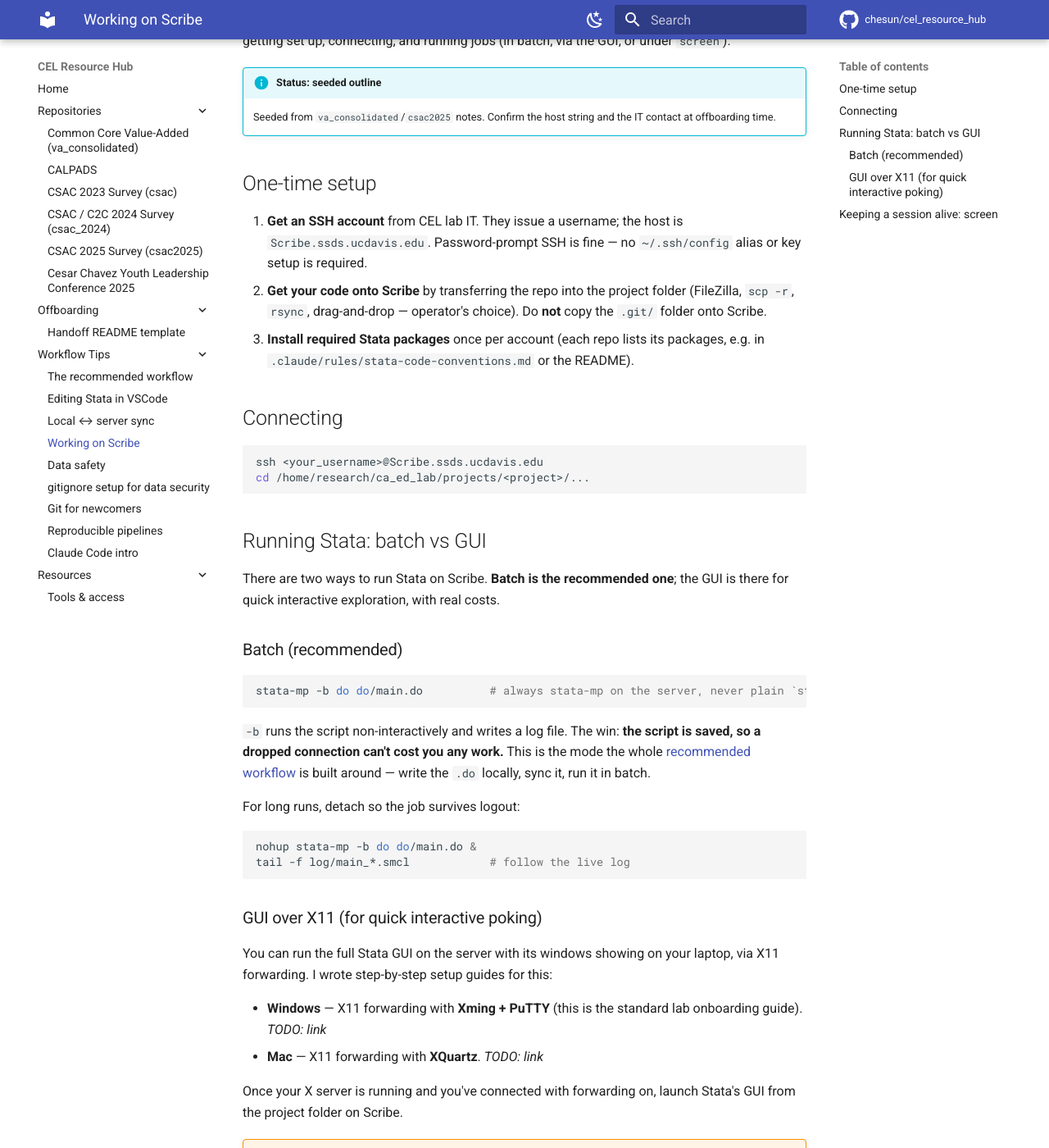
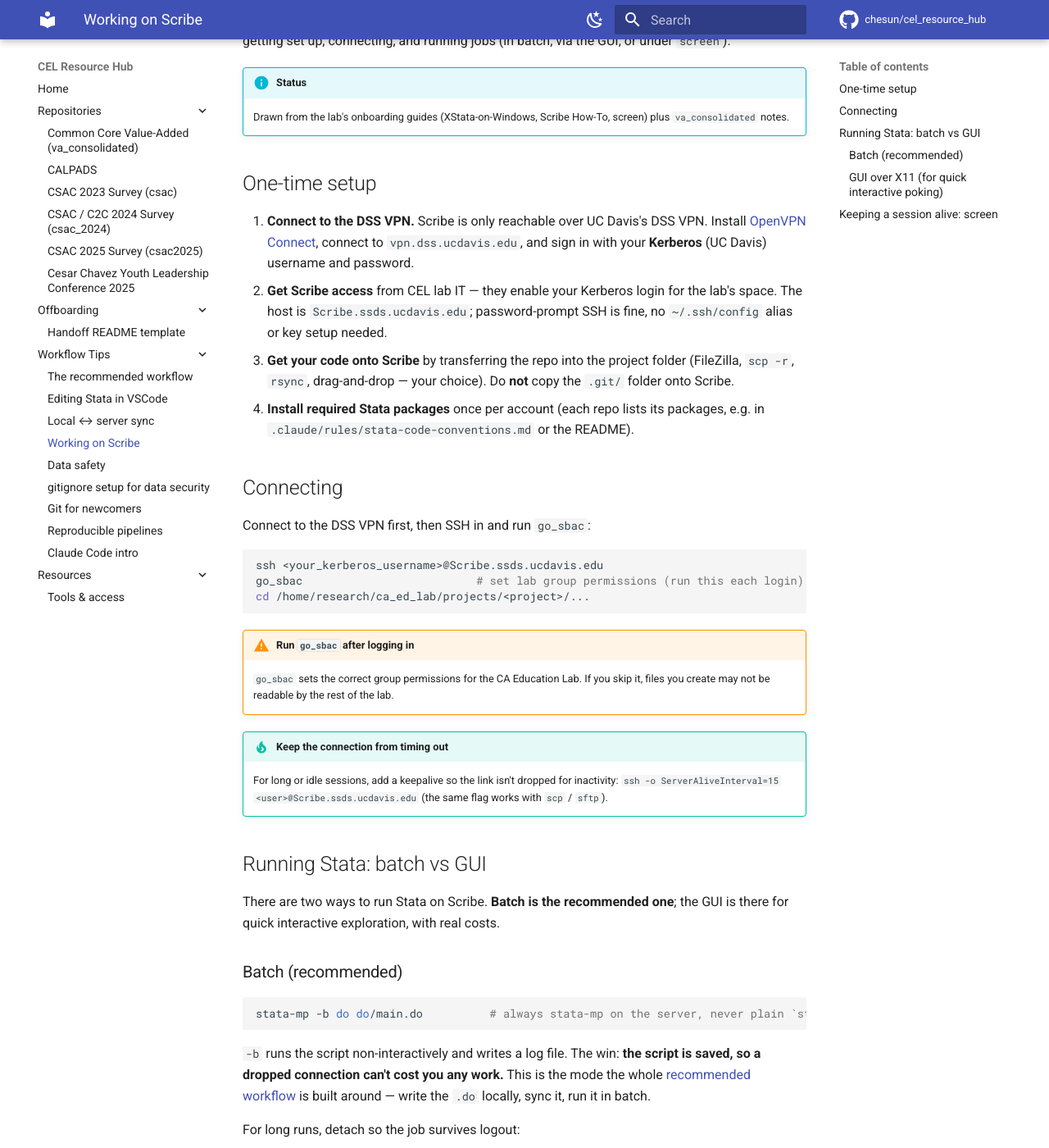
Before and after one commit to chesun/cel_resource_hub, an MkDocs documentation site: the page built from docs/workflow-tips/working-on-scribe.md, in a window 1280 px wide and 1400 px high, scrolled down 194 px. Shown: the whole window at 82% size. Built offline with MkDocs 1.6.1 and Material for MkDocs 9.7.7, drawn with Linux system fonts in a browser that asks for light colours; comment, search, counter and statistics services are not loaded; some of the changed text lies outside the part shown.

Commit message:
Working on Scribe: integrate the lab onboarding guides
Fold the useful content from the lab's onboarding docs (XStata-on-Windows, Scribe How-To, using-screen, useful-unix-commands) into the hub: the DSS VPN requirement (OpenVPN Connect, Kerberos login), the go_sbac group-permissions step, real GUI steps for Mac (XQuartz, ssh -Y) and Windows (Xming + PuTTY), screen-recovery commands, and the SSH ServerAliveInterval keepalive. Add VPN + X-server to tools.md and FileZilla SFTP/Site-Manager details to the sync page.

Co-Authored-By: Claude Opus 4.8 (1M context) <noreply@anthropic.com>

````diff
--- a/docs/workflow-tips/working-on-scribe.md
+++ b/docs/workflow-tips/working-on-scribe.md
@@ -4,27 +4,42 @@ My CEL analysis runs on **Scribe**, the UC Davis SSDS server — the restricted
 right Stata setup live only there, so my pipelines run on Scribe, not on a laptop. This page
 covers getting set up, connecting, and running jobs (in batch, via the GUI, or under `screen`).
 
-!!! info "Status: seeded outline"
-    Seeded from `va_consolidated`/`csac2025` notes. Confirm the host string and the IT
-    contact at offboarding time.
+!!! info "Status"
+    Drawn from the lab's onboarding guides (XStata-on-Windows, Scribe How-To, screen) plus
+    `va_consolidated` notes.
 
 ## One-time setup
 
-1. **Get an SSH account** from CEL lab IT. They issue a username; the host is
-   `Scribe.ssds.ucdavis.edu`. Password-prompt SSH is fine — no `~/.ssh/config` alias or key
-   setup is required.
-2. **Get your code onto Scribe** by transferring the repo into the project folder
-   (FileZilla, `scp -r`, `rsync`, drag-and-drop — operator's choice). Do **not** copy the
-   `.git/` folder onto Scribe.
-3. **Install required Stata packages** once per account (each repo lists its packages, e.g.
+1. **Connect to the DSS VPN.** Scribe is only reachable over UC Davis's DSS VPN. Install
+   [OpenVPN Connect](https://it.dss.ucdavis.edu/our-services/ls-vpn-service), connect to
+   `vpn.dss.ucdavis.edu`, and sign in with your **Kerberos** (UC Davis) username and password.
+2. **Get Scribe access** from CEL lab IT — they enable your Kerberos login for the lab's space.
+   The host is `Scribe.ssds.ucdavis.edu`; password-prompt SSH is fine, no `~/.ssh/config` alias
+   or key setup needed.
+3. **Get your code onto Scribe** by transferring the repo into the project folder
+   (FileZilla, `scp -r`, `rsync`, drag-and-drop — your choice). Do **not** copy the `.git/`
+   folder onto Scribe.
+4. **Install required Stata packages** once per account (each repo lists its packages, e.g.
    in `.claude/rules/stata-code-conventions.md` or the README).
 
 ## Connecting
 
+Connect to the DSS VPN first, then SSH in and run `go_sbac`:
+
 ```bash
-ssh <your_username>@Scribe.ssds.ucdavis.edu
+ssh <your_kerberos_username>@Scribe.ssds.ucdavis.edu
+go_sbac                          # set lab group permissions (run this each login)
 cd /home/research/ca_ed_lab/projects/<project>/...
 ```
+
+!!! warning "Run `go_sbac` after logging in"
+    `go_sbac` sets the correct group permissions for the CA Education Lab. If you skip it, files
+    you create may not be readable by the rest of the lab.
+
+!!! tip "Keep the connection from timing out"
+    For long or idle sessions, add a keepalive so the link isn't dropped for inactivity:
+    `ssh -o ServerAliveInterval=15 <user>@Scribe.ssds.ucdavis.edu` (the same flag works with
+    `scp` / `sftp`).
 
 ## Running Stata: batch vs GUI
 
@@ -52,13 +67,28 @@ tail -f log/main_*.smcl            # follow the live log
 ### GUI over X11 (for quick interactive poking)
 
 You can run the full Stata GUI on the server with its windows showing on your laptop, via X11
-forwarding. I wrote step-by-step setup guides for this:
+forwarding. The GUI binaries on Scribe are `xstata-mp` (and `xstata-se`).
 
-- **Windows** — X11 forwarding with **Xming + PuTTY** (this is the standard lab onboarding guide). _TODO: link_
-- **Mac** — X11 forwarding with **XQuartz**. _TODO: link_
+**Mac (XQuartz).** Install [XQuartz](https://www.xquartz.org/), connect to the VPN, then SSH with
+trusted X11 forwarding (`-Y`):
 
-Once your X server is running and you've connected with forwarding on, launch Stata's GUI from
-the project folder on Scribe.
+```bash
+ssh -Y <your_kerberos_username>@Scribe.ssds.ucdavis.edu
+go_sbac
+xstata-mp                        # or xstata-se
+```
+
+**Windows (Xming + PuTTY).** Install [PuTTY](https://www.chiark.greenend.org.uk/~sgtatham/putty/latest.html)
+and the [Xming](https://sourceforge.net/projects/xming/) X server, then:
+
+1. Launch **Xming** (it minimizes to the system tray).
+2. In **PuTTY**, set the Host Name to `Scribe.ssds.ucdavis.edu`.
+3. Under **Category → Connection → SSH → X11**, check **Enable X11 forwarding** and set the
+   remote authentication protocol to **MIT-Magic-Cookie-1**. (Optionally save this as a session.)
+4. With the DSS VPN connected, click **Open**, log in, run `go_sbac`, then `xstata-mp`.
+
+(The lab's full illustrated walkthrough — "How to use XStata GUI on Windows" — has a screenshot
+for each PuTTY step.)
 
 !!! warning "Good for a look, not for writing code"
     The GUI over X11 is handy for eyeballing the data, but it's a poor place to *write* your
@@ -89,7 +119,13 @@ it.)
     Reach for `screen` when you want to come back to a *live* session — to watch progress, run
     several things, or keep a console open across disconnects.
 
+!!! tip "If you can't reattach after a dropped connection"
+    Sometimes a session doesn't detach cleanly. `screen -list` shows your sessions (one may read
+    `(Dead ???)` or `(Attached)`). Force-detach a stuck one with `screen -D`, then `screen -r` to
+    resume; clear dead ones with `screen -wipe`. To kill a session outright,
+    `screen -X -S <session> quit`.
+
 !!! todo "To add"
-    - Links to the lab's GUI guides — Windows (Xming + PuTTY) and Mac (XQuartz).
+    - Publish the lab's full illustrated Windows GUI walkthrough (PuTTY screenshots) as a page and link it here.
     - Where each project lives on Scribe (cross-link from each repo's detail page).
     - Troubleshooting: `stata-mp not found`, wrong working directory (`r(601)`), missing SSC package (`r(199)`).
````
Also changed, not shown: TODO.md (+1 -1 lines), docs/resources/tools.md (+9 -8 lines), docs/workflow-tips/local-server-sync.md (+4 -3 lines), quality_reports/session_logs/2026-06-21_workflow-tips-and-ccylc.md (+18 -0 lines).
